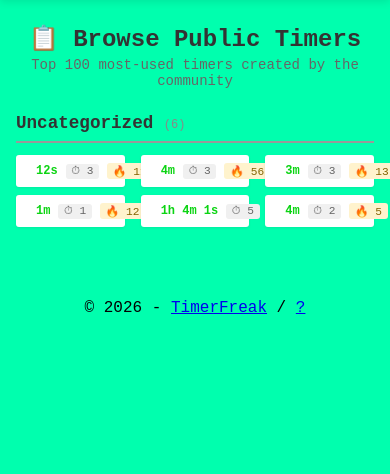
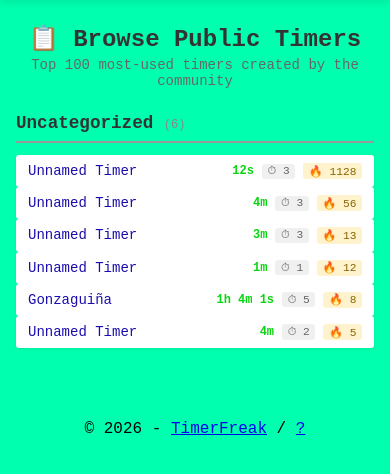
Before and after one commit to petmartino/timerfreak, a Flask app: page /browse in a window 390 px wide. Shown: the part 70-544 px from the top of the page. Run offline with Flask 3, Linux system fonts and the light colour scheme; data comes from the database, SQL or seed files in the repository; data that the repository does not hold is empty; some libraries are stand-ins or nearby versions.

Commit message:
Fix browse page: remove conflicting grid layout, add responsive 3→2→1 columns with overflow prevention
Co-authored-by: Qwen-Coder <qwen-coder@alibabacloud.com>

```diff
--- a/templates/browse.html
+++ b/templates/browse.html
@@ -55,11 +55,22 @@
             font-weight: normal;
         }
 
-        /* 3-Column Grid */
+        /* Responsive Multi-Column Layout: 3 -> 2 -> 1 */
         .category-grid {
-            display: grid;
-            grid-template-columns: repeat(3, 1fr);
-            gap: 0.5rem;
+            column-count: 3;
+            column-gap: 1rem;
+        }
+
+        @media (max-width: 900px) {
+            .category-grid {
+                column-count: 2;
+            }
+        }
+
+        @media (max-width: 600px) {
+            .category-grid {
+                column-count: 1;
+            }
         }
 
         /* Timer List Item */
@@ -291,12 +302,6 @@
         .nav-text-link:hover { color: #0cd413; background: transparent; }
         .nav-separator { color: #ccc; padding: 0 0.25rem; line-height: 1; font-size: 0.875rem; }
 
-        /* Craigslist-style 3 columns (top-to-bottom) */
-        .category-grid {
-            column-count: 3;
-            column-gap: 1rem;
-        }
-
         .timer-list-item {
             break-inside: avoid;
             min-width: 0; /* Allow flex item to shrink below content size */
@@ -305,19 +310,6 @@
         .timer-list-name {
             max-width: 100%; /* Prevent overflow */
             min-width: 0; /* Allow text to truncate */
-        }
-
-        /* Responsive columns: 3 -> 2 -> 1 */
-        @media (max-width: 900px) {
-            .category-grid {
-                column-count: 2;
-            }
-        }
-
-        @media (max-width: 600px) {
-            .category-grid {
-                column-count: 1;
-            }
         }
 
         @media (max-width: 768px) {
```
